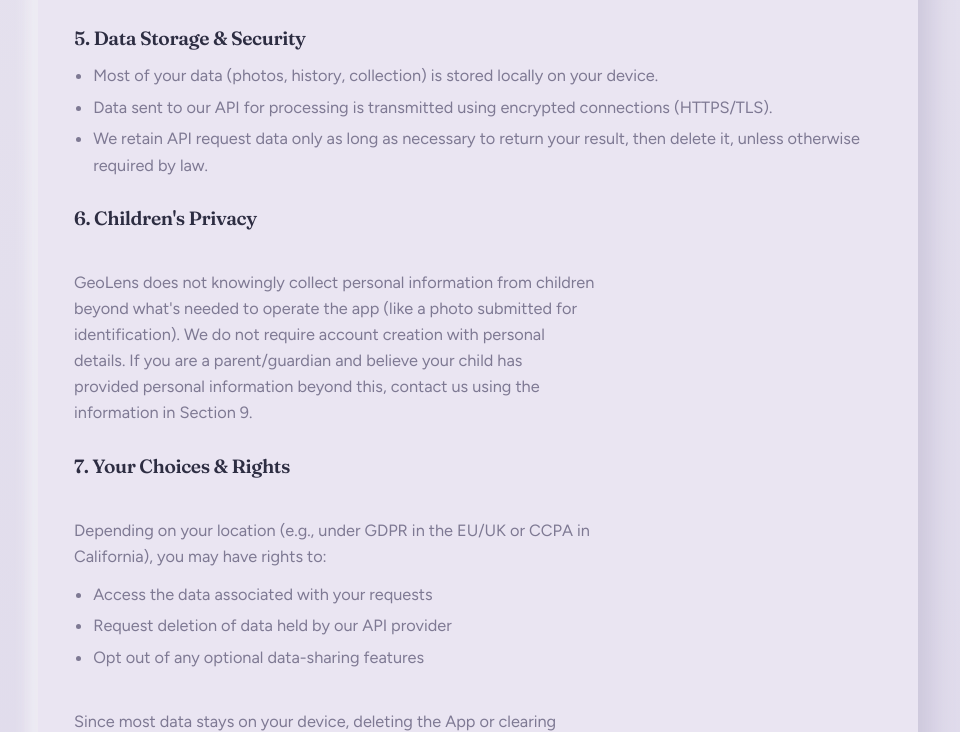
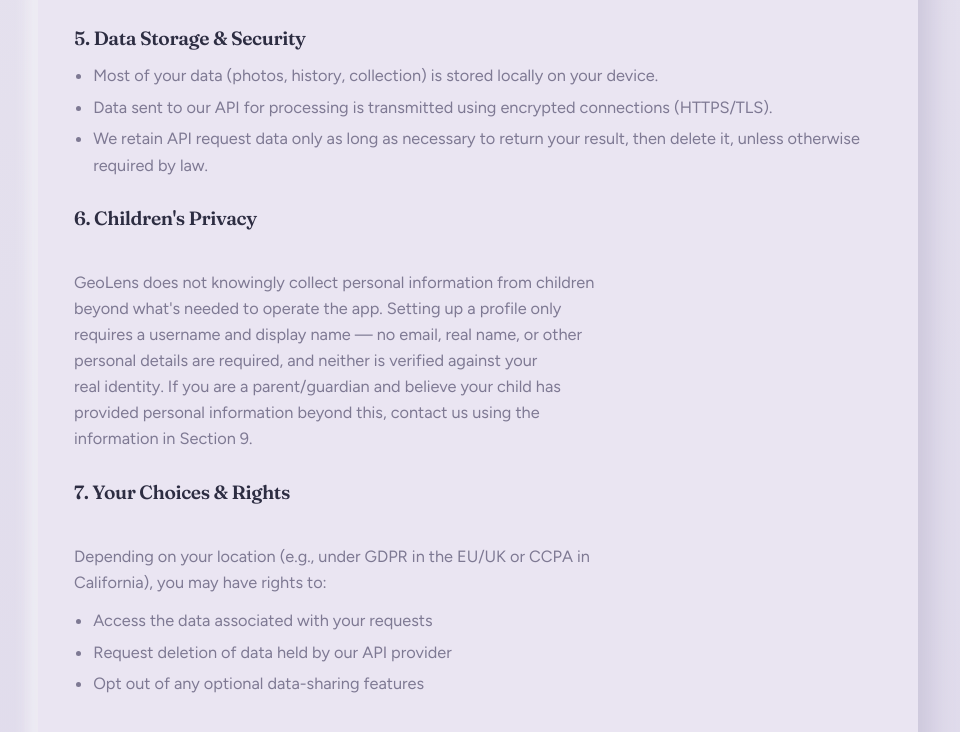
Before and after one commit to raviislacode-lab/geolens-ai, a website: page docs/privacy.html in a window 1280 px wide. Shown: the part 1397-2129 px from the top of the page, without its empty margins (162-1122 px from the left). Drawn offline with Linux system fonts and the light colour scheme.

Commit message:
Update Privacy Policy children's section and last-updated date.
Co-authored-by: Cursor <cursoragent@cursor.com>

```diff
--- a/docs/privacy.html
+++ b/docs/privacy.html
@@ -29,7 +29,7 @@
     <main class="wrap legal">
       <article class="legal-panel">
         <h1>Privacy Policy</h1>
-        <p class="updated">Last updated: August 2026</p>
+        <p class="updated">Last updated: August 8, 2026</p>
 
         <section>
           <h2>1. Introduction</h2>
@@ -116,9 +116,10 @@
           <h2>6. Children's Privacy</h2>
           <p>
             GeoLens does not knowingly collect personal information from children
-            beyond what's needed to operate the app (like a photo submitted for
-            identification). We do not require account creation with personal
-            details. If you are a parent/guardian and believe your child has
+            beyond what's needed to operate the app. Setting up a profile only
+            requires a username and display name — no email, real name, or other
+            personal details are required, and neither is verified against your
+            real identity. If you are a parent/guardian and believe your child has
             provided personal information beyond this, contact us using the
             information in Section 9.
           </p>
```
